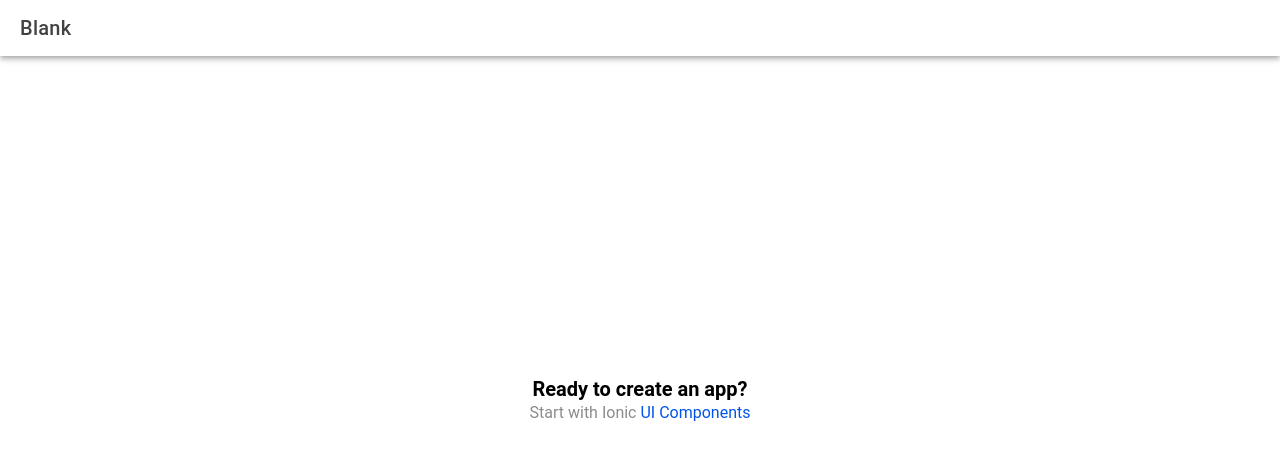
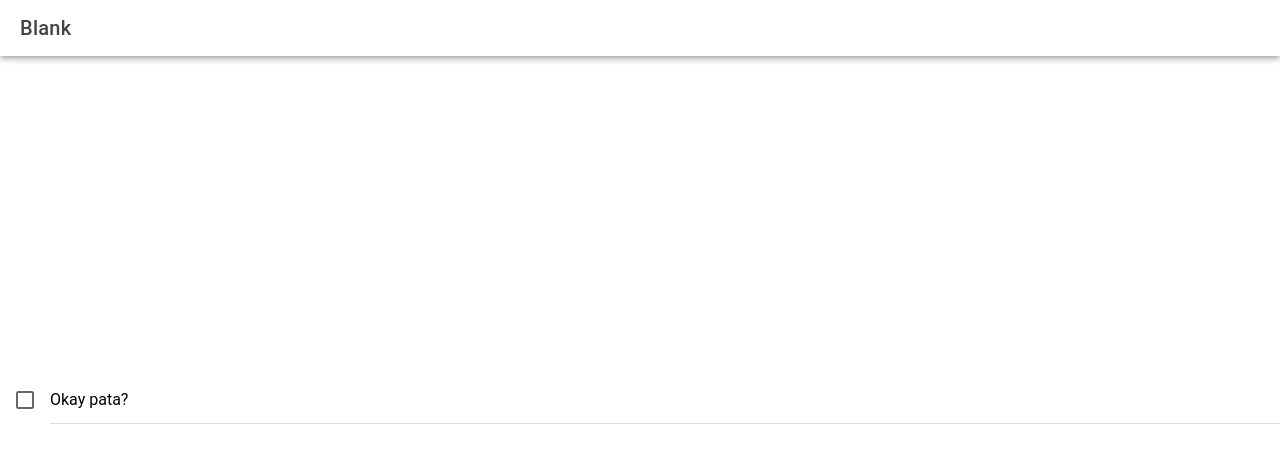
Before and after one commit to japowww/IT35-B-Mobile, a React (Vite) app: page /home in a window 1280 px wide. Shown: the top 460 px of the page. Built offline with nearby package versions, Linux system fonts and the light colour scheme.

Commit message:
initial commit

```diff
--- a/src/components/ExploreContainer.tsx
+++ b/src/components/ExploreContainer.tsx
@@ -1,12 +1,15 @@
 import './ExploreContainer.css';
+import { IonCheckbox, IonItem, IonLabel } from '@ionic/react';
 
-interface ContainerProps { }
+interface ContainerProps {}
 
 const ExploreContainer: React.FC<ContainerProps> = () => {
   return (
     <div id="container">
-      <strong>Ready to create an app?</strong>
-      <p>Start with Ionic <a target="_blank" rel="noopener noreferrer" href="https://ionicframework.com/docs/components">UI Components</a></p>
+      <IonItem>
+        <IonCheckbox slot="start" />
+        <IonLabel>Okay pata?</IonLabel>
+      </IonItem>
     </div>
   );
 };
```
